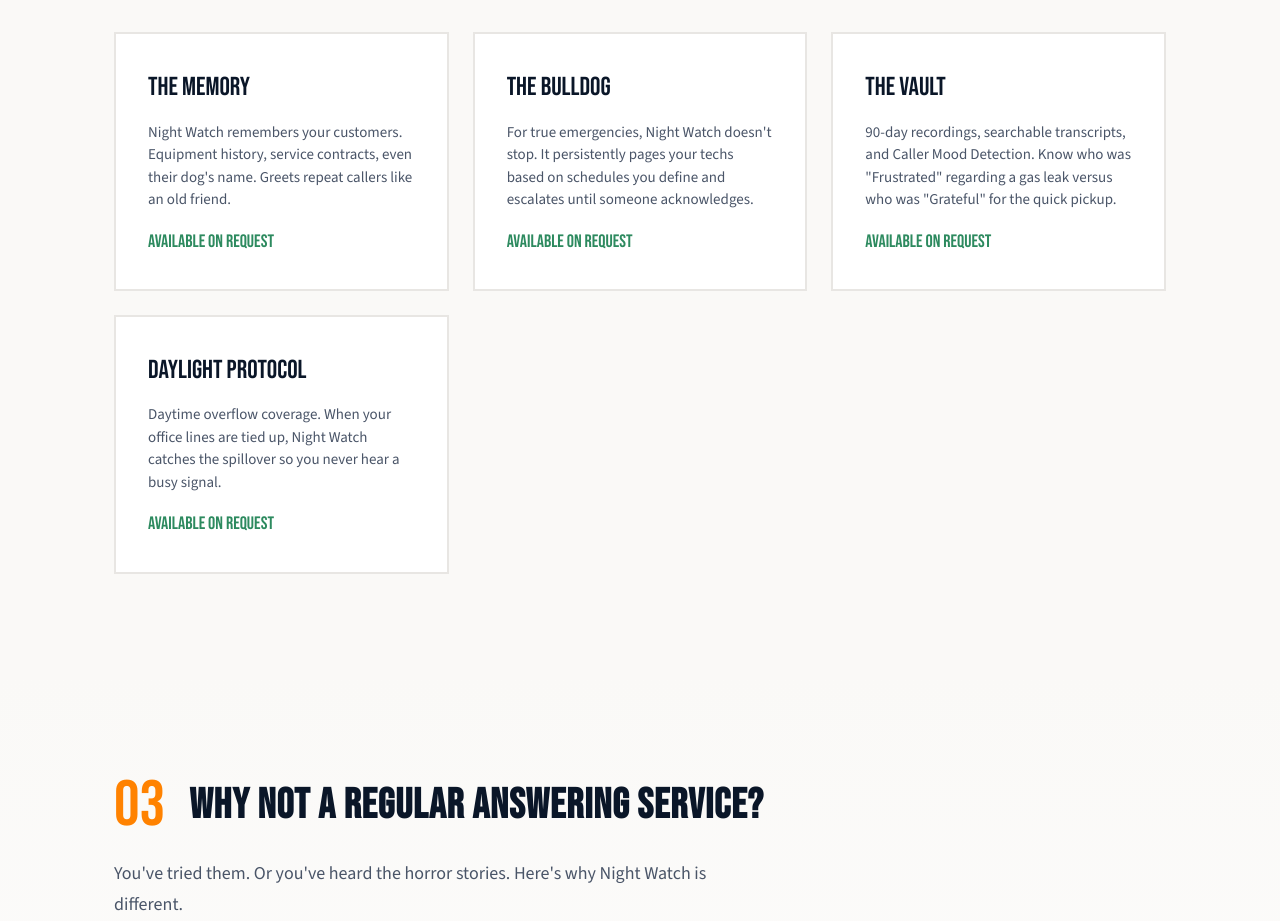
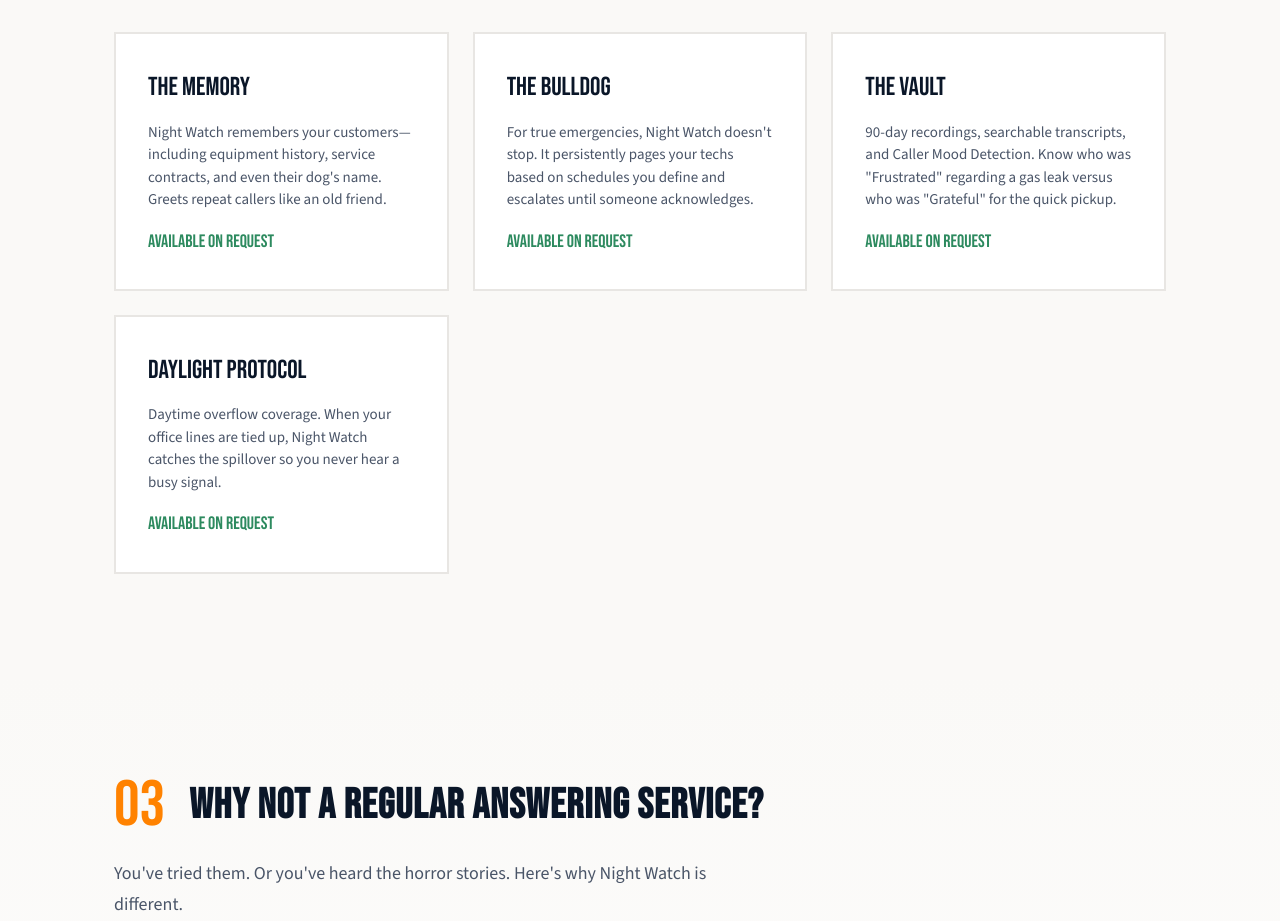
Before and after one commit to NanaHarith/knoxcalls-landing, a website: page public/index.html in a window 1280 px wide. Shown: the part 3900-4821 px from the top of the page. Drawn offline with nearby package versions, Linux system fonts and the light colour scheme.

Commit message:
Improve copy for 'The Memory' section

```diff
--- a/public/index.html
+++ b/public/index.html
@@ -1673,8 +1673,9 @@
                 <div class="addons-grid">
                     <div class="addon-card">
                         <div class="addon-name">The Memory</div>
-                        <div class="addon-desc">Night Watch remembers your customers. Equipment history, service
-                            contracts, even their dog's name. Greets repeat callers like an old friend.</div>
+                        <div class="addon-desc">Night Watch remembers your customers—including equipment history,
+                            service
+                            contracts, and even their dog's name. Greets repeat callers like an old friend.</div>
                         <div class="addon-availability">Available on Request</div>
                     </div>
                     <div class="addon-card">
```
